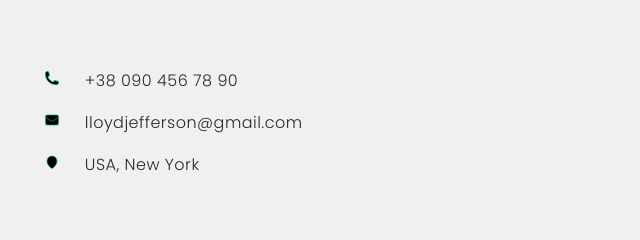
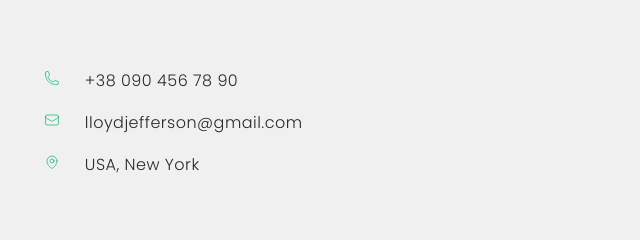
Before and after one commit to psv0782/ChooseMe, a plain HTML site: page index.html in a window 1280 px wide. Shown: the part 8377-8617 px from the top of the page, 0-640 px from the left. Drawn offline with Linux system fonts and the light colour scheme; no server answers.

Commit message:
Deploying to gh-pages from @ psv0782/ChooseMe@9bd3eaaf1544db983f738af23a5d2d964bc30161 🚀

```diff
--- a/index.html
+++ b/index.html
@@ -672,7 +672,7 @@
           <ul class="addr-list">
             <li class="addr-item">
               <a class="addr-item-link" href="tel:+380904567890">
-                <svg class="icons-together" width="24" height="16">
+                <svg class="icons-together" width="24" height="16" fill="none">
                   <use href="/ChooseMe/assets/icons-D6LmE5qO.svg#phone"></use>
                 </svg>
                 +38 090 456 78 90
@@ -680,7 +680,7 @@
             </li>
             <li class="addr-item">
               <a class="addr-item-link" href="mailto:lloydjefferson@gmail.com">
-                <svg class="icons-together" width="24" height="16">
+                <svg class="icons-together" width="24" height="16" fill="none">
                   <use href="/ChooseMe/assets/icons-D6LmE5qO.svg#mail"></use>
                 </svg>
                 lloydjefferson@gmail.com
@@ -692,7 +692,7 @@
                 href="https://www.google.com/maps?q=New+York,+USA"
                 target="_blank"
               >
-                <svg class="icons-together" width="24" height="16">
+                <svg class="icons-together" width="24" height="16" fill="none">
                   <use href="/ChooseMe/assets/icons-D6LmE5qO.svg#location"></use>
                 </svg>
                 USA, New York
```
